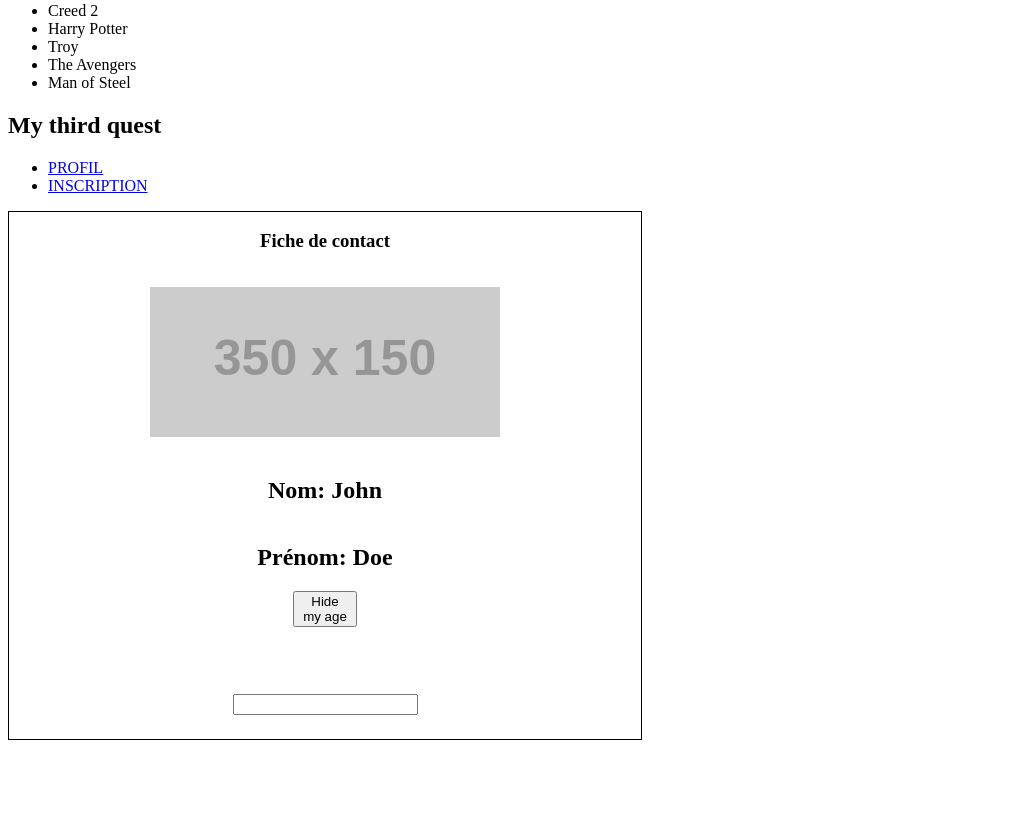
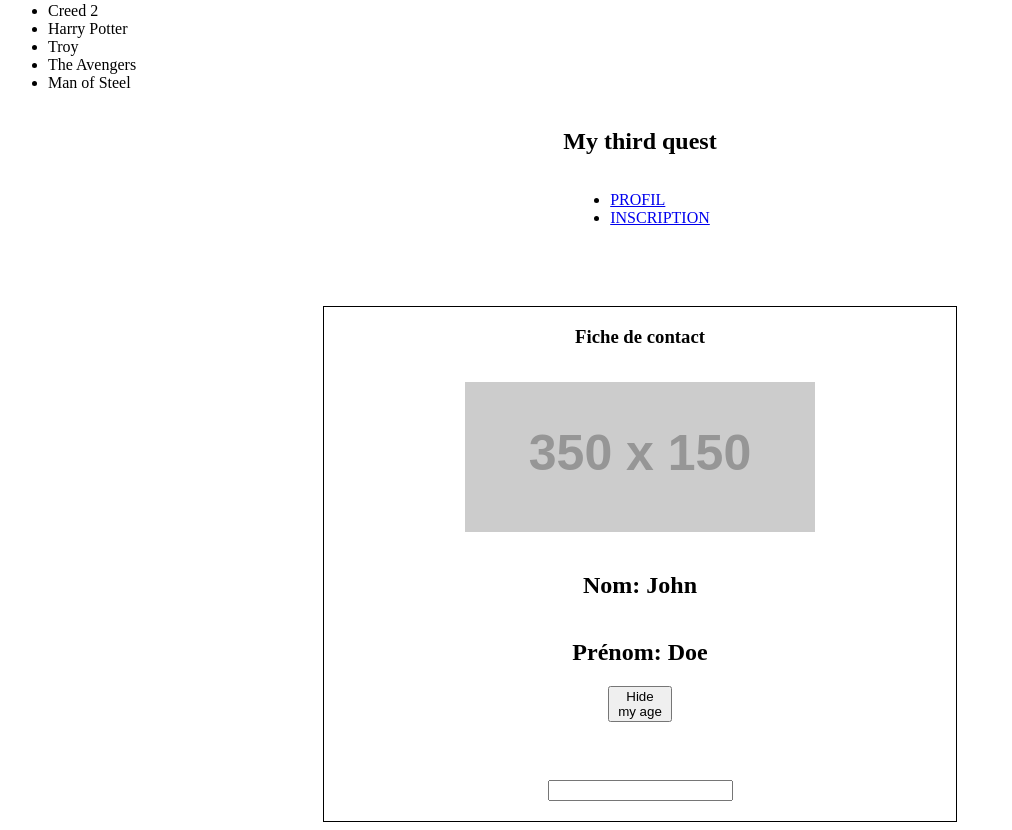
Before and after one commit to Morzanne/firstAppAngular, an Angular app: page /user-profile in a window 1280 px wide. Shown: the part 434-1264 px from the top of the page, without its empty margins (0-1012 px from the left). Before the commit the page ends 1182 px from the top, so only its background shows below. Built offline with nearby package versions, Linux system fonts and the light colour scheme; a web font is replaced by a local one.

Commit message:
css's modifications

```diff
--- a/src/app/menu/menu.component.css
+++ b/src/app/menu/menu.component.css
@@ -0,0 +1,6 @@
+section{
+    display: flex;
+    flex-direction: column;
+    align-items: center;
+    margin-bottom: 5%;
+}
--- a/src/app/menu/menu.component.html
+++ b/src/app/menu/menu.component.html
@@ -1,3 +1,4 @@
+<section>
   <h2> My {{quest}} quest</h2>
 
 
@@ -9,3 +10,4 @@
       <a [routerLink]="['/sign-up']">INSCRIPTION</a>
     </li>
   </ul>
+</section>
--- a/src/app/sign-up/sign-up.component.css
+++ b/src/app/sign-up/sign-up.component.css
@@ -1,4 +1,4 @@
-.thesignup{
+h1{
     width: 300px;
     background-color: red;
 }
--- a/src/app/user-profile/user-profile.component.css
+++ b/src/app/user-profile/user-profile.component.css
@@ -10,3 +10,8 @@
 button{
     width: 10%;
 }
+
+section{
+    display: flex;
+    justify-content: center;
+}
--- a/src/app/user-profile/user-profile.component.html
+++ b/src/app/user-profile/user-profile.component.html
@@ -1,3 +1,7 @@
+
+
+<section>
+
     <div class="CI">
 
         <h3>Fiche de contact</h3>
@@ -16,3 +20,5 @@
         <h1><input [(ngModel)]="user.quote"/></h1>
 
     </div>
+
+</section>
```
Lines whose indentation alone changed are shown as unchanged.
